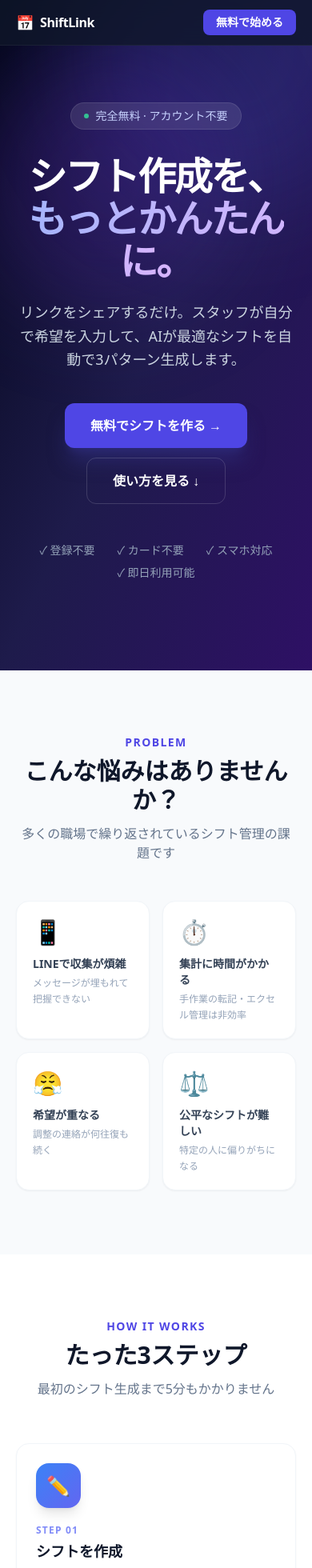
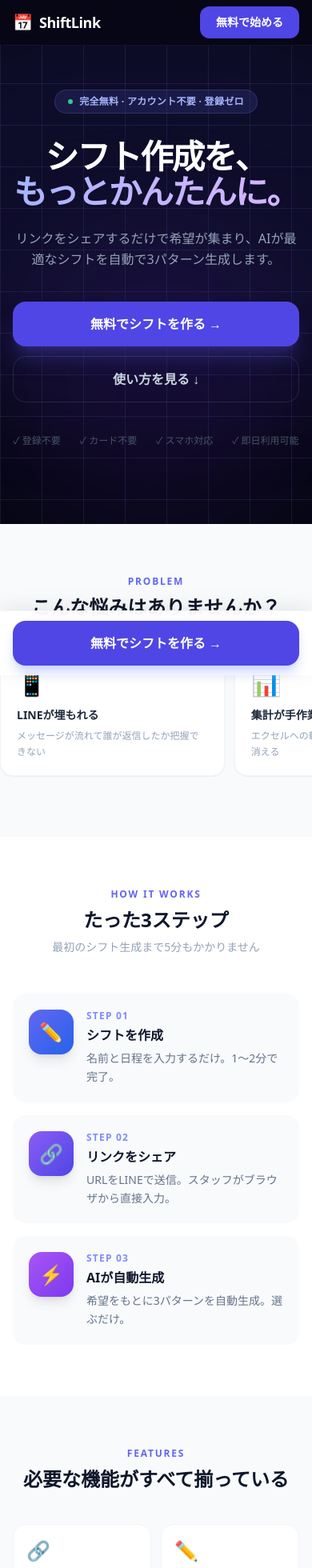
Before and after one commit to astro-root/ShiftLink, a Next.js app: page / in a window 390 px wide. Shown: the top 1960 px of the page at 80% size. Built offline with nearby package versions, Linux system fonts and the light colour scheme.

Commit message:
feat: LP リデザイン (モバイルファースト・FAQ・スティッキーCTA)

```diff
--- a/src/app/page.tsx
+++ b/src/app/page.tsx
@@ -2,42 +2,76 @@
 import { useState, useRef } from 'react';
 import { useRouter } from 'next/navigation';
 
+type Tab = 'create' | 'open';
+
 const PROBLEMS = [
-  { icon: '📱', title: 'LINEで収集が煩雑',       desc: 'メッセージが埋もれて把握できない' },
-  { icon: '⏱️', title: '集計に時間がかかる',      desc: '手作業の転記・エクセル管理は非効率' },
-  { icon: '😤', title: '希望が重なる',             desc: '調整の連絡が何往復も続く' },
-  { icon: '⚖️', title: '公平なシフトが難しい',    desc: '特定の人に偏りがちになる' },
+  { icon: '📱', title: 'LINEが埋もれる',   desc: 'メッセージが流れて誰が返信したか把握できない' },
+  { icon: '📊', title: '集計が手作業',      desc: 'エクセルへの転記・集計で毎回1〜2時間が消える' },
+  { icon: '😤', title: '調整が何往復も',    desc: '希望が重なるたびに全員の時間が奪われる' },
+  { icon: '⚖️', title: '偏りが生まれる',   desc: '気づけば特定のスタッフにしわ寄せが集中' },
 ];
 
 const STEPS = [
-  { n: '01', icon: '✏️', color: 'from-blue-500 to-indigo-500',
-    title: 'シフトを作成',
-    desc: '名前をつけて日程・時間帯・必要人数を設定。1〜2分でできます。' },
-  { n: '02', icon: '🔗', color: 'from-indigo-500 to-violet-500',
-    title: 'リンクをシェア',
-    desc: '参加リンクをLINE・メールで送信。スタッフが自分で希望を入力します。' },
-  { n: '03', icon: '⚡', color: 'from-violet-500 to-purple-500',
-    title: '自動でシフト生成',
-    desc: '集まった希望から3種類の最適案を自動生成。比較して選ぶだけ。' },
+  { icon: '✏️', color: 'from-indigo-500 to-blue-600',
+    title: 'シフトを作成', desc: '名前と日程を入力するだけ。1〜2分で完了。' },
+  { icon: '🔗', color: 'from-violet-500 to-indigo-600',
+    title: 'リンクをシェア', desc: 'URLをLINEで送信。スタッフがブラウザから直接入力。' },
+  { icon: '⚡', color: 'from-purple-500 to-violet-600',
+    title: 'AIが自動生成', desc: '希望をもとに3パターンを自動生成。選ぶだけ。' },
 ];
 
 const FEATURES = [
-  { icon: '🔗', title: 'リンクで即共有',    desc: 'URLを送るだけ。スタッフの登録不要。' },
-  { icon: '👤', title: '自己入力式',         desc: '各自が希望を入力するのでミスが減る。' },
-  { icon: '⚡', title: '3案を自動生成',      desc: '希望優先・均等配分・バリエーションを比較。' },
-  { icon: '📊', title: '参加状況の見える化', desc: '誰が何を希望しているか一覧確認できる。' },
-  { icon: '🖼️', title: '画像・PDF出力',    desc: '確定シフトをワンクリックで出力・配布。' },
-  { icon: '🔒', title: '権限を分離',         desc: '管理者リンクと参加リンクを別々に管理。' },
+  { icon: '🔗', title: 'リンクで即共有',     desc: 'URLを送るだけ。スタッフの登録は不要。' },
+  { icon: '✏️', title: '各自が自己入力',     desc: 'スタッフが直接入力するのでミスが減る。' },
+  { icon: '⚡', title: '3案を自動生成',       desc: '優先度別・均等・バランスの3案を比較。' },
+  { icon: '👁️', title: '参加状況を一覧確認', desc: '誰がいつ希望しているか即座に把握。' },
+  { icon: '🖼️', title: '画像・PDF出力',     desc: '確定シフトをワンクリックで出力・配布。' },
+  { icon: '🔒', title: '権限分離',            desc: '管理者URLと参加URLを別々に管理。' },
 ];
+
+const FAQS = [
+  { q: 'アカウント登録は必要ですか？',
+    a: '不要です。シフトを作成するとURLが発行されます。そのURLを保存するだけで次回以降もアクセスできます。' },
+  { q: 'スタッフはアプリをインストールする必要がありますか？',
+    a: '不要です。送られた参加リンクをブラウザで開くだけで希望を入力できます。LINEのリンクをタップするだけでOKです。' },
+  { q: '何人まで・何件まで使えますか？',
+    a: '現在は人数・件数ともに制限なく完全無料でご利用いただけます。' },
+  { q: '希望を送信したあとに変更できますか？',
+    a: 'できます。同じ名前で再送信すると希望内容が上書き更新されます。' },
+  { q: '生成されたシフト案は手動で編集できますか？',
+    a: '現在は3つの候補案から選択して画像・PDF出力ができます。手動編集機能は今後追加予定です。' },
+  { q: 'データはどこに保存されますか？',
+    a: 'クラウドデータベース（Turso / libSQL）に安全に保存されます。URLを知らない第三者はアクセスできません。' },
+];
+
+function FaqItem({ q, a }: { q: string; a: string }) {
+  const [open, setOpen] = useState(false);
+  return (
+    <div className="border-b border-slate-100 last:border-0">
+      <button
+        onClick={() => setOpen(o => !o)}
+        className="w-full text-left flex items-center justify-between gap-4 py-5 px-1 min-h-[56px]"
+      >
+        <span className="font-bold text-slate-800 text-sm sm:text-base leading-snug">{q}</span>
+        <span className={`text-indigo-500 text-2xl leading-none shrink-0 transition-transform duration-200 ${open ? 'rotate-45' : ''}`}>+</span>
+      </button>
+      {open && (
+        <div className="pb-5 px-1">
+          <p className="text-slate-500 text-sm leading-relaxed">{a}</p>
+        </div>
+      )}
+    </div>
+  );
+}
 
 export default function Home() {
   const router = useRouter();
   const createRef = useRef<HTMLDivElement>(null);
-  const [title, setTitle] = useState('');
-  const [token, setToken] = useState('');
+  const [title, setTitle]     = useState('');
+  const [token, setToken]     = useState('');
   const [creating, setCreating] = useState(false);
-  const [err, setErr] = useState('');
-  const [openTab, setOpenTab] = useState<'create' | 'open'>('create');
+  const [err, setErr]         = useState('');
+  const [openTab, setOpenTab] = useState<Tab>('create');
 
   const scrollToCreate = () =>
     createRef.current?.scrollIntoView({ behavior: 'smooth', block: 'center' });
@@ -64,82 +98,82 @@ export default function Home() {
   return (
     <div className="min-h-screen bg-white text-slate-900">
 
-      {/* ── Navbar ────────────────────────────────────────────────────────── */}
-      <nav className="fixed top-0 inset-x-0 z-50 bg-slate-900/80 backdrop-blur-md border-b border-white/5">
-        <div className="max-w-6xl mx-auto px-5 h-14 flex items-center justify-between">
+      {/* ── Navbar ────────────────────────────────────── */}
+      <nav className="fixed top-0 inset-x-0 z-50 bg-[#070714]/85 backdrop-blur-md border-b border-white/5">
+        <div className="max-w-5xl mx-auto px-4 h-14 flex items-center justify-between">
           <div className="flex items-center gap-2">
-            <span className="text-lg">📅</span>
-            <span className="font-extrabold text-white tracking-tight">ShiftLink</span>
+            <span className="text-xl">📅</span>
+            <span className="font-black text-white tracking-tight text-lg">ShiftLink</span>
           </div>
           <button onClick={scrollToCreate}
-            className="text-sm bg-indigo-600 hover:bg-indigo-500 text-white font-semibold px-4 py-1.5 rounded-lg transition-all hover:scale-105">
+            className="text-sm bg-indigo-600 hover:bg-indigo-500 active:bg-indigo-700 text-white font-bold px-5 py-2.5 rounded-xl transition-all">
             無料で始める
           </button>
         </div>
       </nav>
 
-      {/* ── Hero ──────────────────────────────────────────────────────────── */}
-      <section className="bg-gradient-to-br from-slate-950 via-indigo-950 to-violet-950 pt-32 pb-28 text-white overflow-hidden relative">
-        {/* Background glow */}
-        <div className="absolute inset-0 overflow-hidden pointer-events-none">
-          <div className="absolute -top-32 left-1/4 w-96 h-96 bg-indigo-600/20 rounded-full blur-3xl"/>
-          <div className="absolute top-16 right-1/4 w-80 h-80 bg-violet-600/20 rounded-full blur-3xl"/>
+      {/* ── Hero ──────────────────────────────────────── */}
+      <section className="relative bg-[#070714] pt-28 pb-24 sm:pt-36 sm:pb-32 overflow-hidden">
+        {/* Shift-grid texture */}
+        <div className="absolute inset-0 pointer-events-none" style={{
+          backgroundImage: 'linear-gradient(rgba(129,140,248,0.12) 1px, transparent 1px), linear-gradient(90deg, rgba(129,140,248,0.12) 1px, transparent 1px)',
+          backgroundSize: '52px 52px',
+        }}/>
+        {/* Glow */}
+        <div className="absolute top-0 left-1/2 -translate-x-1/2 w-[700px] h-[500px] bg-indigo-600/10 rounded-full blur-3xl pointer-events-none"/>
+        <div className="absolute bottom-0 right-0 w-96 h-96 bg-violet-700/10 rounded-full blur-3xl pointer-events-none"/>
+
+        <div className="relative z-10 max-w-3xl mx-auto px-4 text-center">
+          <div className="inline-flex items-center gap-2 bg-indigo-500/15 border border-indigo-400/20 rounded-full px-4 py-1.5 text-xs font-semibold text-indigo-300 mb-8 tracking-wide">
+            <span className="w-1.5 h-1.5 bg-emerald-400 rounded-full animate-pulse"/>
+            完全無料 · アカウント不要 · 登録ゼロ
           </div>
 
-        <div className="section text-center relative z-10">
-          <div className="inline-flex items-center gap-2 bg-white/10 backdrop-blur border border-white/10 rounded-full px-4 py-1.5 text-sm font-medium text-indigo-200 mb-8">
-            <span className="w-1.5 h-1.5 bg-emerald-400 rounded-full animate-pulse"/>
-            完全無料 · アカウント不要
-          </div>
-
-          <h1 className="text-5xl sm:text-6xl lg:text-7xl font-black tracking-tighter leading-[1.1] mb-6">
+          <h1 className="font-black text-white leading-[1.05] tracking-tighter mb-6"
+            style={{fontSize: 'clamp(2.6rem, 9vw, 5.2rem)'}}>
             シフト作成を、<br/>
             <span className="bg-gradient-to-r from-indigo-300 via-violet-300 to-purple-300 bg-clip-text text-transparent">
               もっとかんたんに。
             </span>
           </h1>
 
-          <p className="text-lg sm:text-xl text-slate-300 max-w-2xl mx-auto leading-relaxed mb-10">
-            リンクをシェアするだけ。スタッフが自分で希望を入力して、<br className="hidden sm:block"/>
+          <p className="text-slate-400 text-base sm:text-lg leading-relaxed max-w-xl mx-auto mb-10">
+            リンクをシェアするだけで希望が集まり、<br className="hidden sm:block"/>
             AIが最適なシフトを自動で3パターン生成します。
           </p>
 
-          <div className="flex flex-wrap justify-center gap-3 mb-12">
+          <div className="flex flex-col sm:flex-row justify-center gap-3 mb-10">
             <button onClick={scrollToCreate}
-              className="inline-flex items-center gap-2 bg-indigo-600 hover:bg-indigo-500 text-white font-bold px-8 py-4 rounded-xl text-base transition-all hover:scale-105 shadow-xl shadow-indigo-900/60">
+              className="inline-flex items-center justify-center gap-2 bg-indigo-600 hover:bg-indigo-500 active:bg-indigo-700 text-white font-black px-8 py-4 rounded-2xl text-base transition-all shadow-xl shadow-indigo-900/60">
               無料でシフトを作る →
             </button>
             <a href="#how"
-              className="inline-flex items-center gap-2 border border-white/15 hover:bg-white/10 text-white font-semibold px-8 py-4 rounded-xl text-base transition">
+              className="inline-flex items-center justify-center gap-2 border border-white/10 hover:bg-white/5 text-slate-300 font-semibold px-8 py-4 rounded-2xl text-base transition">
               使い方を見る ↓
             </a>
           </div>
 
-          <div className="flex flex-wrap justify-center gap-x-7 gap-y-2 text-sm text-slate-500">
+          <div className="flex flex-wrap justify-center gap-x-6 gap-y-1.5 text-xs text-slate-600">
             {['✓ 登録不要', '✓ カード不要', '✓ スマホ対応', '✓ 即日利用可能'].map(t => (
-              <span key={t} className="text-slate-400">{t}</span>
+              <span key={t}>{t}</span>
             ))}
           </div>
         </div>
       </section>
 
-      {/* ── Problems ──────────────────────────────────────────────────────── */}
-      <section className="py-20 bg-slate-50">
-        <div className="section">
-          <div className="text-center mb-12">
-            <p className="text-sm font-bold text-indigo-600 uppercase tracking-widest mb-2">PROBLEM</p>
-            <h2 className="text-3xl sm:text-4xl font-black text-slate-900 mb-3">
-              こんな悩みはありませんか？
-            </h2>
-            <p className="text-slate-500 max-w-xl mx-auto">
-              多くの職場で繰り返されているシフト管理の課題です
-            </p>
+      {/* ── Problems ──────────────────────────────────── */}
+      <section className="py-16 sm:py-20 bg-slate-50">
+        <div className="max-w-5xl mx-auto px-4">
+          <div className="text-center mb-10">
+            <p className="text-xs font-black text-indigo-500 uppercase tracking-[0.15em] mb-2">PROBLEM</p>
+            <h2 className="text-2xl sm:text-3xl font-black text-slate-900">こんな悩みはありませんか？</h2>
           </div>
-          <div className="grid grid-cols-2 lg:grid-cols-4 gap-4">
+          {/* Horizontal scroll on mobile, grid on sm+ */}
+          <div className="flex overflow-x-auto gap-3 pb-3 -mx-4 px-4 sm:mx-0 sm:px-0 sm:overflow-visible sm:pb-0 sm:grid sm:grid-cols-2 lg:grid-cols-4 snap-x snap-mandatory">
             {PROBLEMS.map((p, i) => (
-              <div key={i} className="card p-5 card-hover">
+              <div key={i} className="bg-white rounded-2xl p-5 border border-slate-100 shadow-sm shrink-0 w-[72vw] sm:w-auto snap-start">
                 <div className="text-3xl mb-3">{p.icon}</div>
-                <h3 className="font-bold text-slate-700 text-sm mb-1">{p.title}</h3>
+                <h3 className="font-black text-slate-800 text-sm mb-1.5">{p.title}</h3>
                 <p className="text-xs text-slate-400 leading-relaxed">{p.desc}</p>
               </div>
             ))}
@@ -147,26 +181,26 @@ export default function Home() {
         </div>
       </section>
 
-      {/* ── How it works ──────────────────────────────────────────────────── */}
-      <section id="how" className="py-20 bg-white">
-        <div className="section">
-          <div className="text-center mb-14">
-            <p className="text-sm font-bold text-indigo-600 uppercase tracking-widest mb-2">HOW IT WORKS</p>
-            <h2 className="text-3xl sm:text-4xl font-black text-slate-900 mb-3">たった3ステップ</h2>
-            <p className="text-slate-500">最初のシフト生成まで5分もかかりません</p>
+      {/* ── How it works ──────────────────────────────── */}
+      <section id="how" className="py-16 sm:py-20 bg-white">
+        <div className="max-w-5xl mx-auto px-4">
+          <div className="text-center mb-12">
+            <p className="text-xs font-black text-indigo-500 uppercase tracking-[0.15em] mb-2">HOW IT WORKS</p>
+            <h2 className="text-2xl sm:text-3xl font-black text-slate-900 mb-2">たった3ステップ</h2>
+            <p className="text-slate-400 text-sm">最初のシフト生成まで5分もかかりません</p>
           </div>
-          <div className="grid sm:grid-cols-3 gap-6 relative">
+          <div className="space-y-4 sm:space-y-0 sm:grid sm:grid-cols-3 sm:gap-5">
             {STEPS.map((step, i) => (
-              <div key={i} className="relative">
+              <div key={i} className="relative flex sm:flex-col gap-4 sm:gap-0 bg-slate-50 rounded-2xl p-5 sm:p-6">
                 {i < STEPS.length - 1 && (
-                  <div className="hidden sm:block absolute top-10 left-[calc(100%+12px)] right-0 h-0.5 bg-gradient-to-r from-indigo-200 to-transparent w-6"/>
+                  <div className="hidden sm:block absolute top-12 left-[calc(100%+10px)] w-5 h-0.5 bg-gradient-to-r from-indigo-200 to-transparent"/>
                 )}
-                <div className="card p-6 h-full card-hover">
-                  <div className={`w-14 h-14 rounded-2xl bg-gradient-to-br ${step.color} flex items-center justify-center text-2xl mb-5 shadow-lg`}>
+                <div className={`w-14 h-14 shrink-0 rounded-2xl bg-gradient-to-br ${step.color} flex items-center justify-center text-2xl shadow-lg sm:mb-5`}>
                   {step.icon}
                 </div>
-                  <p className="text-xs font-black text-indigo-400 tracking-widest mb-1">STEP {step.n}</p>
-                  <h3 className="font-black text-slate-900 text-lg mb-2">{step.title}</h3>
+                <div>
+                  <p className="text-xs font-black text-indigo-400 tracking-widest mb-1">STEP 0{i + 1}</p>
+                  <h3 className="font-black text-slate-900 text-base sm:text-lg mb-1.5">{step.title}</h3>
                   <p className="text-sm text-slate-500 leading-relaxed">{step.desc}</p>
                 </div>
               </div>
@@ -175,19 +209,18 @@ export default function Home() {
         </div>
       </section>
 
-      {/* ── Features ──────────────────────────────────────────────────────── */}
-      <section className="py-20 bg-slate-50">
-        <div className="section">
-          <div className="text-center mb-12">
-            <p className="text-sm font-bold text-indigo-600 uppercase tracking-widest mb-2">FEATURES</p>
-            <h2 className="text-3xl sm:text-4xl font-black text-slate-900 mb-3">必要な機能がすべて揃っている</h2>
+      {/* ── Features ──────────────────────────────────── */}
+      <section className="py-16 sm:py-20 bg-slate-50">
+        <div className="max-w-5xl mx-auto px-4">
+          <div className="text-center mb-10">
+            <p className="text-xs font-black text-indigo-500 uppercase tracking-[0.15em] mb-2">FEATURES</p>
+            <h2 className="text-2xl sm:text-3xl font-black text-slate-900">必要な機能がすべて揃っている</h2>
           </div>
-          <div className="grid grid-cols-2 sm:grid-cols-3 gap-4">
+          <div className="grid grid-cols-2 sm:grid-cols-3 gap-3 sm:gap-4">
             {FEATURES.map((f, i) => (
-              <div key={i}
-                className="group bg-white p-5 rounded-2xl border border-slate-100 hover:border-indigo-200 hover:shadow-lg hover:shadow-indigo-50 transition-all duration-200 cursor-default">
-                <div className="text-2xl mb-3 group-hover:scale-110 transition-transform duration-200 inline-block">{f.icon}</div>
-                <h3 className="font-bold text-slate-800 text-sm mb-1">{f.title}</h3>
+              <div key={i} className="bg-white rounded-2xl p-4 sm:p-5 border border-slate-100 hover:border-indigo-200 hover:shadow-md hover:shadow-indigo-50/80 transition-all duration-200">
+                <div className="text-2xl sm:text-3xl mb-2.5">{f.icon}</div>
+                <h3 className="font-black text-slate-800 text-xs sm:text-sm mb-1">{f.title}</h3>
                 <p className="text-xs text-slate-400 leading-relaxed">{f.desc}</p>
               </div>
             ))}
@@ -195,68 +228,99 @@ export default function Home() {
         </div>
       </section>
 
-      {/* ── CTA ───────────────────────────────────────────────────────────── */}
-      <section className="py-24 bg-gradient-to-br from-indigo-600 via-violet-600 to-purple-700 relative overflow-hidden">
-        <div className="absolute inset-0 pointer-events-none">
-          <div className="absolute -bottom-20 -left-20 w-80 h-80 bg-white/5 rounded-full"/>
-          <div className="absolute -top-20 -right-20 w-96 h-96 bg-white/5 rounded-full"/>
+      {/* ── CTA ───────────────────────────────────────── */}
+      <section className="py-16 sm:py-24 bg-gradient-to-br from-indigo-600 via-violet-600 to-purple-700 relative overflow-hidden">
+        <div className="absolute inset-0 pointer-events-none" style={{
+          backgroundImage: 'linear-gradient(rgba(255,255,255,0.08) 1px, transparent 1px), linear-gradient(90deg, rgba(255,255,255,0.08) 1px, transparent 1px)',
+          backgroundSize: '40px 40px',
+        }}/>
+        <div className="relative z-10 max-w-md mx-auto px-4">
+          <div className="text-center mb-8">
+            <h2 className="text-2xl sm:text-3xl font-black text-white mb-2">今すぐ無料で始めよう</h2>
+            <p className="text-indigo-200 text-sm">クレジットカード不要・アカウント登録不要</p>
           </div>
 
-        <div className="max-w-lg mx-auto px-5 text-center relative z-10">
-          <h2 className="text-3xl sm:text-4xl font-black text-white mb-3">
-            今すぐ無料で始めよう
-          </h2>
-          <p className="text-indigo-200 mb-10">クレジットカード不要。アカウント登録不要。</p>
-
-          <div ref={createRef} className="bg-white rounded-2xl p-6 shadow-2xl text-left">
+          <div ref={createRef} className="bg-white rounded-2xl sm:rounded-3xl p-5 sm:p-6 shadow-2xl">
             <div className="flex gap-1 mb-5 bg-slate-100 rounded-xl p-1">
               {(['create', 'open'] as const).map(tab => (
                 <button key={tab} onClick={() => setOpenTab(tab)}
-                  className={`flex-1 py-2 text-sm font-semibold rounded-lg transition-all ${
-                    openTab === tab ? 'bg-white shadow text-indigo-700' : 'text-slate-500 hover:text-slate-700'
-                  }`}>
+                  className={`flex-1 py-2.5 text-sm font-bold rounded-lg transition-all ${openTab === tab ? 'bg-white shadow text-indigo-700' : 'text-slate-500 hover:text-slate-700'}`}>
                   {tab === 'create' ? '🆕 新規作成' : '🔗 URLを開く'}
                 </button>
               ))}
             </div>
 
-            {openTab === 'create' ? (
-              <>
+            {openTab === 'create' ? (<>
               <input type="text" placeholder="シフト名（例: 7月シフト）"
                 value={title} onChange={e => setTitle(e.target.value)}
                 onKeyDown={e => e.key === 'Enter' && create()}
-                  className="input-base mb-3" />
-                {err && <p className="text-red-500 text-sm mb-2">{err}</p>}
-                <button onClick={create} disabled={creating} className="btn-primary w-full py-3.5 text-base">
+                className="input-base mb-3 text-base" />
+              {err && <p className="text-red-500 text-sm mb-3">{err}</p>}
+              <button onClick={create} disabled={creating}
+                className="w-full bg-indigo-600 hover:bg-indigo-500 active:bg-indigo-700 text-white font-black py-4 rounded-xl text-base transition-all disabled:opacity-60 shadow-lg shadow-indigo-200">
                 {creating ? '作成中…' : 'シフトを作成する →'}
               </button>
-              </>
-            ) : (
-              <>
+            </>) : (<>
               <input type="text" placeholder="URLまたはトークンを貼り付け"
                 value={token} onChange={e => setToken(e.target.value)}
                 onKeyDown={e => e.key === 'Enter' && openShift()}
-                  className="input-base mb-3" />
-                <button onClick={openShift} className="btn-secondary w-full py-3.5 text-base">
+                className="input-base mb-3 text-base" />
+              <button onClick={openShift}
+                className="w-full bg-slate-800 hover:bg-slate-700 active:bg-slate-900 text-white font-black py-4 rounded-xl text-base transition-all">
                 シフトを開く
               </button>
-              </>
-            )}
+            </>)}
           </div>
         </div>
       </section>
 
-      {/* ── Footer ────────────────────────────────────────────────────────── */}
-      <footer className="bg-slate-950 text-slate-500 py-12">
-        <div className="section flex flex-col sm:flex-row items-center justify-between gap-4">
+      {/* ── FAQ ───────────────────────────────────────── */}
+      <section className="py-16 sm:py-20 bg-white">
+        <div className="max-w-2xl mx-auto px-4">
+          <div className="text-center mb-10">
+            <p className="text-xs font-black text-indigo-500 uppercase tracking-[0.15em] mb-2">FAQ</p>
+            <h2 className="text-2xl sm:text-3xl font-black text-slate-900">よくある質問</h2>
+          </div>
+          <div className="bg-slate-50 rounded-2xl px-5 sm:px-6">
+            {FAQS.map((f, i) => <FaqItem key={i} {...f} />)}
+          </div>
+          <p className="text-center text-sm text-slate-400 mt-8">
+            解決しない場合は
+            <a href="https://github.com/astro-root/ShiftLink/issues"
+              target="_blank" rel="noopener"
+              className="text-indigo-500 hover:underline ml-1 font-semibold">
+              GitHubのIssue
+            </a>
+            からお問い合わせください。
+          </p>
+        </div>
+      </section>
+
+      {/* ── Footer ────────────────────────────────────── */}
+      <footer className="bg-slate-950 text-slate-500 py-10">
+        <div className="max-w-5xl mx-auto px-4 flex flex-col sm:flex-row items-center justify-between gap-4 text-sm">
           <div className="flex items-center gap-2">
             <span>📅</span>
-            <span className="font-extrabold text-white tracking-tight">ShiftLink</span>
+            <span className="font-black text-white tracking-tight">ShiftLink</span>
           </div>
-          <p className="text-sm">シフト作成・共有ツール</p>
+          <div className="flex items-center gap-6 text-xs">
+            <a href="https://github.com/astro-root/ShiftLink/issues" target="_blank" rel="noopener"
+              className="hover:text-slate-300 transition">お問い合わせ</a>
+            <a href="https://github.com/astro-root/ShiftLink" target="_blank" rel="noopener"
+              className="hover:text-slate-300 transition">GitHub</a>
+          </div>
           <p className="text-xs">© 2026 astro-root</p>
         </div>
       </footer>
+
+      {/* ── Sticky mobile CTA ─────────────────────────── */}
+      {/* pb-[env(safe-area-inset-bottom)] for iPhone notch */}
+      <div className="fixed bottom-0 inset-x-0 z-40 sm:hidden bg-white/90 backdrop-blur-md border-t border-slate-100 shadow-[0_-4px_24px_rgba(0,0,0,0.08)] px-4 pt-3 pb-[calc(0.75rem+env(safe-area-inset-bottom,0px))]">
+        <button onClick={scrollToCreate}
+          className="w-full bg-indigo-600 hover:bg-indigo-500 active:bg-indigo-700 text-white font-black py-4 rounded-2xl text-base transition-all shadow-lg shadow-indigo-200">
+          無料でシフトを作る →
+        </button>
+      </div>
     </div>
   );
 }
```
Lines whose indentation alone changed are shown as unchanged.
